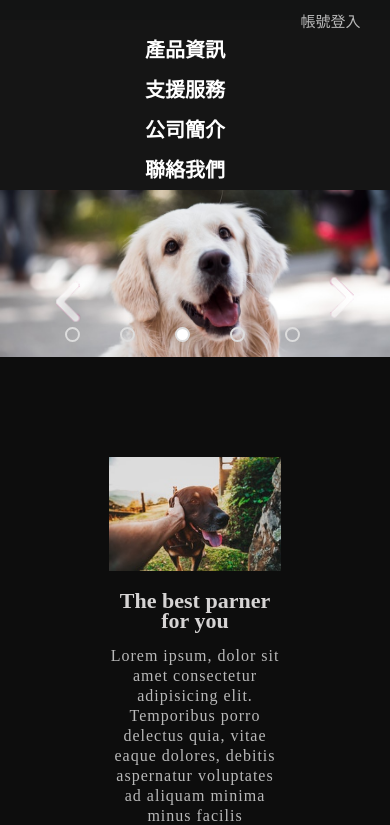
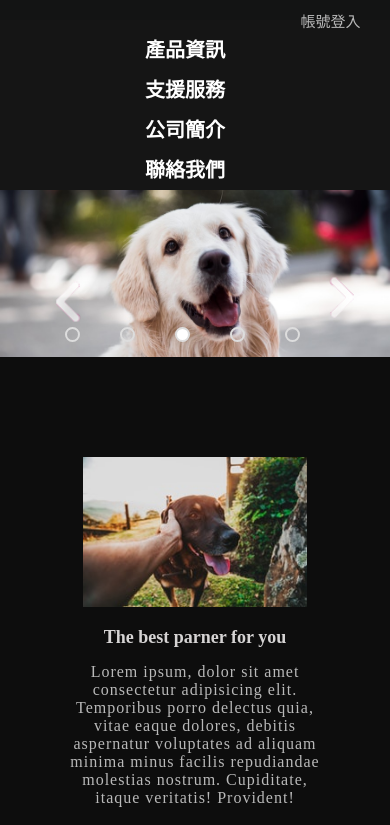
Before and after one commit to sandwich1234/test, a plain HTML site: page index.html in a window 390 px wide. Shown: the top 825 px of the page. Drawn offline with Linux system fonts and the light colour scheme.

Commit message:
修正03

```diff
--- a/css/index.css
+++ b/css/index.css
@@ -176,9 +176,9 @@ article{
 }
 
 article > div.content{
-    width:1000px;
+    width:90%;
     height:auto;
-    margin:auto;
+    margin:0 auto;
     display:flex;
     justify-content:space-between;
     padding-top:100px;
@@ -187,8 +187,15 @@ article > div.content{
 }
 
 article > div.content > div{
-    width:250px;
+    width:80%;
     height:auto;
+}
+
+article > div.content > div > img{
+    display:block;
+    width:80%;
+    height:auto;
+    margin:0 auto;
 }
 
 
@@ -282,7 +289,7 @@ footer > div.bottom > div.bottom_in2{
 
 @media screen and  (max-width:1000px){
 
-    article{
+    /* article{
         width:100%;
         height:auto;
         background-color:#0d0d0d;
@@ -324,7 +331,7 @@ footer > div.bottom > div.bottom_in2{
     }
 
     article > div.content > div > p{
-    }
+    } */
 
 
     main{
@@ -546,7 +553,100 @@ footer > div.bottom > div.bottom_in2{
     }
 
 
+    article{
+        width:100%;
+        height:auto;
+        background-color:#0d0d0d;
+        overflow:hidden;
+    }
+
+
+    article > div.content{
+        width:80%;
+        height:auto;
+        display:block;
+        justify-content:space-between;
+        padding-top:100px;
+        color:#b9b9b9;
+        padding-bottom:40px;
+    }
+
+    article > div.content > div{
+        display:block;
+        width:80%;
+        height:auto;
+        margin:0 auto;
+        padding-bottom:7%;
+    }
+
+    article > div.content > div > img{
+        display:block;
+        width:90%;
+        height:auto;
+        margin:0 auto;
+    }
+
+
+    article > div.content > div > h3{
+        padding-top:20px;
+        padding-bottom:15px;
+        text-align:center;
+        font-size:18px;
+        color:#d6d4d4;
+        width:100%;
+    }
+
+    article > div.content > div > p{
+        text-align:center;
+        font-size:16px;
+        letter-spacing: 1px;
+    }
+
+
+
+
 }
+
+
+
+
+
+
+
+
+
+
+
+
+
+
+
+
+
+
+
+
+
+
+
+
+
+
+
+
+
+
+
+
+
+
+
+
+
+
+
+
+
 
 /* ------------------------------------------- */
 
```
